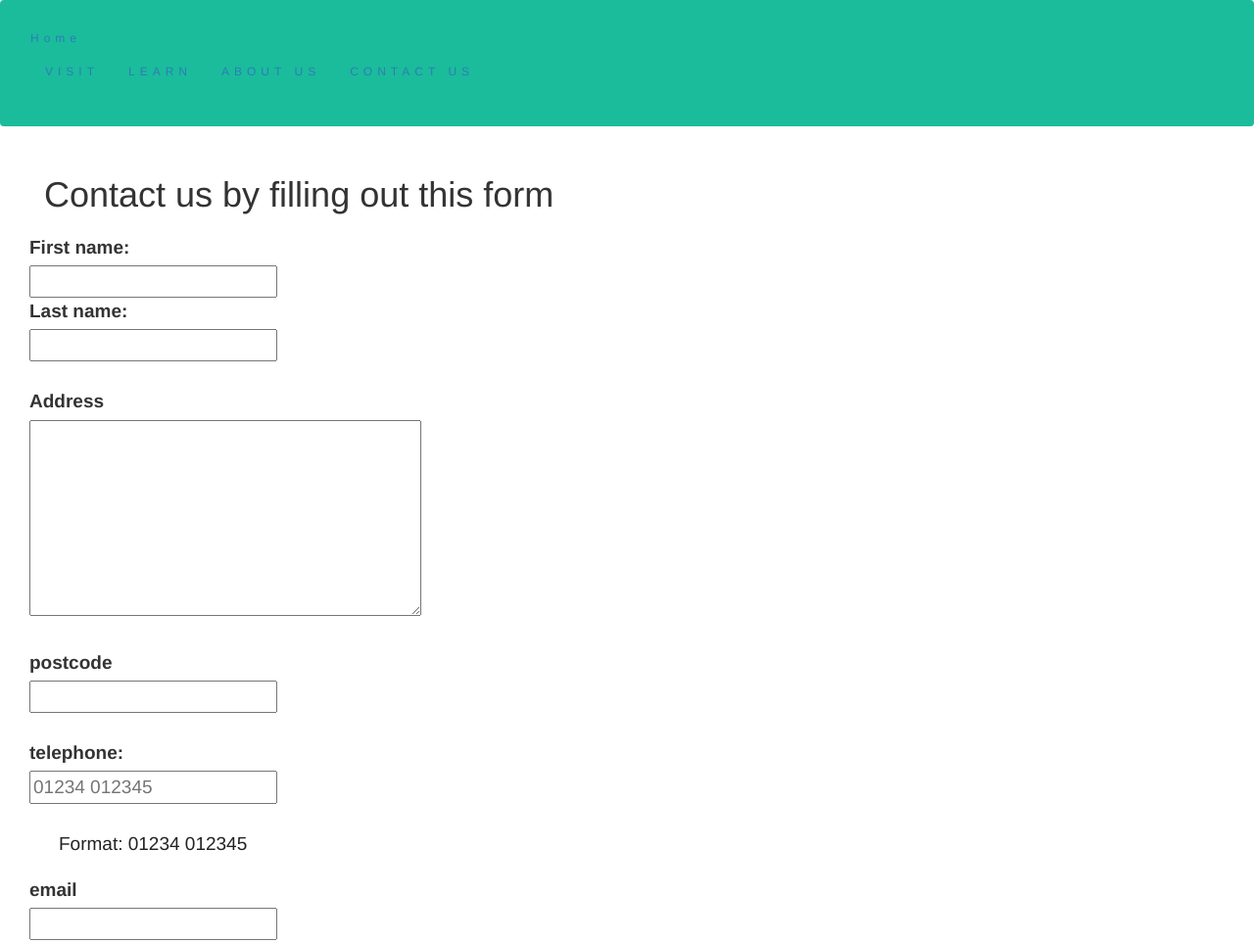
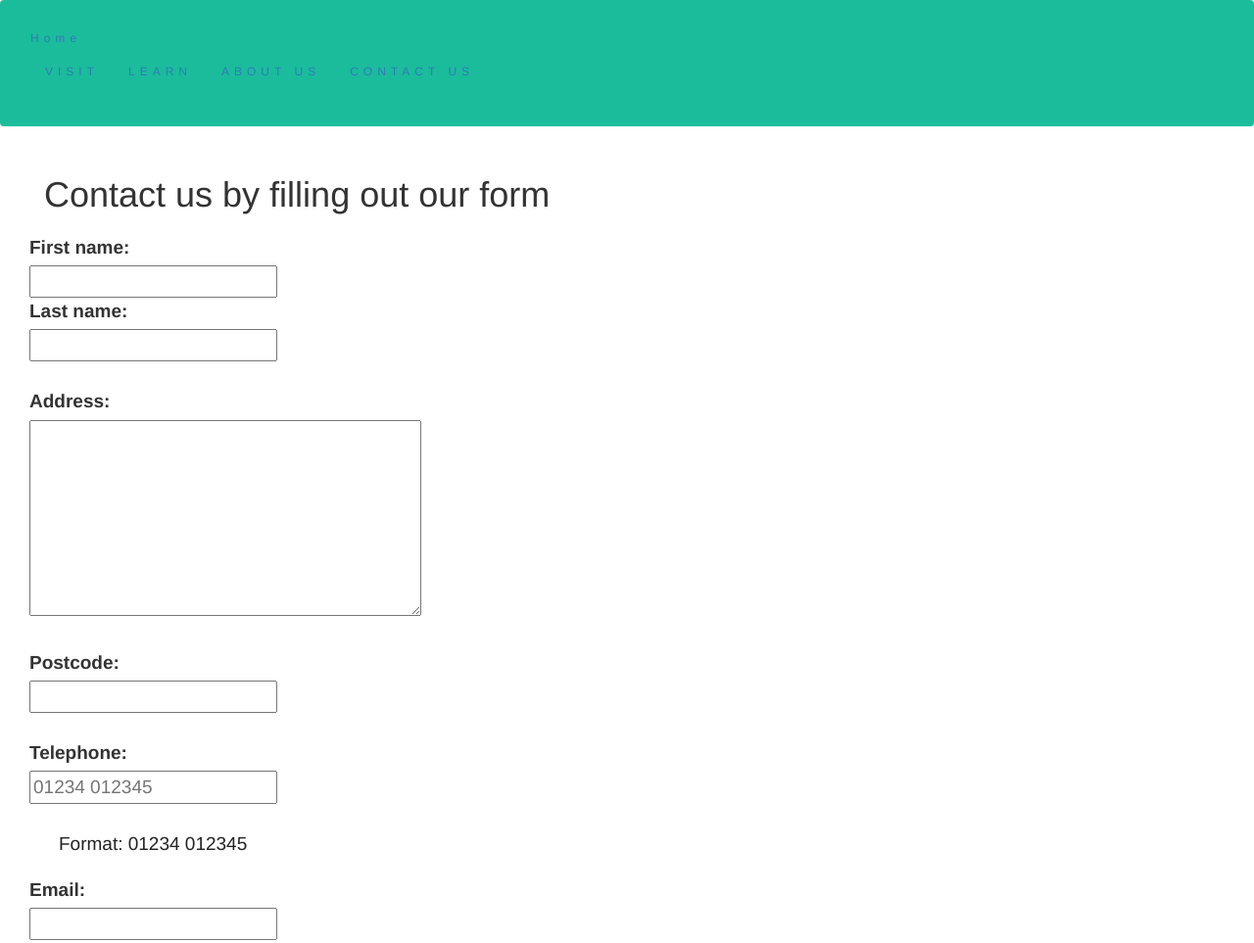
Before and after one commit to sianwevz/html5, a plain HTML site: page contact.html in a window 1280 px wide. Shown: the top 963 px of the page at 98% size. Drawn offline with nearby package versions, Linux system fonts and the light colour scheme.

Commit message:
Update contact.html
Updated for consistency

```diff
--- a/contact.html
+++ b/contact.html
@@ -29,7 +29,7 @@
         </nav>
 
         <div class="container-fluid">
-            <h1>Contact us by filling out this form</h1>
+            <h1>Contact us by filling out our form</h1>
         </div>
 
         <form class="contactform" action="thanks.html" autocomplete="on" id="contactform" role="form">
@@ -37,15 +37,15 @@
             <input type="text" id="fname" name="fname" required /><br />
             <label for="lname">Last name:</label><br />
             <input type="text" id="lname" name="lname" required /><br /><br />
-            <label for="lname">Address</label><br />
+            <label for="lname">Address:</label><br />
             <textarea name="address" style="width:400px; height:200px;">
         </textarea> <br /><br />
-            <label for="fname">postcode</label><br />
+            <label for="fname">Postcode:</label><br />
             <input type="text" id="postcode" name="postcode" /><br /><br />
-            <label for="fname">telephone:</label><br />
+            <label for="fname">Telephone:</label><br />
             <input type="tel" id="phone" name="phone" placeholder="01234 012345" pattern="[0-9]{5} [0-9]{6}" required /><br /><br />
             <p id="small">Format: 01234 012345</p>
-            <label for="fname">email</label><br />
+            <label for="fname">Email:</label><br />
             <input type="email" id="email" name="phone" required /><br /><br />
             <label for="fname">What's your query</label><br />
             <textarea name="query" style="width:400px; height:200px;">
```
